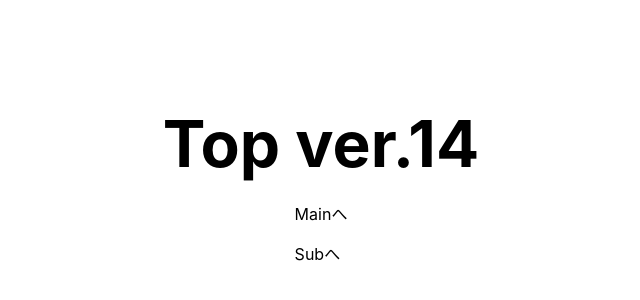
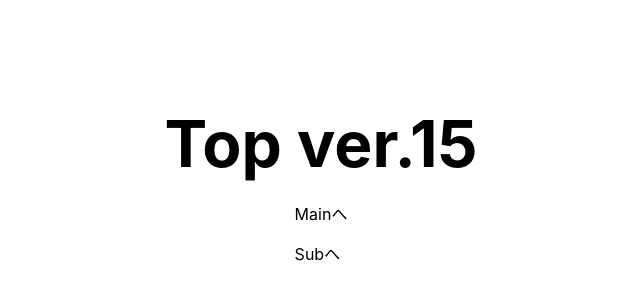
Before and after one commit to akinogu/next-pwa-sample, a Next.js app: page / in a window 1280 px wide. Shown: the part 214-514 px from the top of the page, without its empty margins (319-959 px from the left). Built offline with nearby package versions, Linux system fonts and the light colour scheme.

Commit message:
updated to 15

```diff
--- a/pages/index.tsx
+++ b/pages/index.tsx
@@ -14,7 +14,7 @@ const Home: NextPage = () => {
 
       <main className={styles.main}>
         <h1 className={styles.title}>
-          Top ver.14
+          Top ver.15
         </h1>
         <div className={styles.linkWrap}>
           <Link href='/main'>Mainへ</Link>
```
